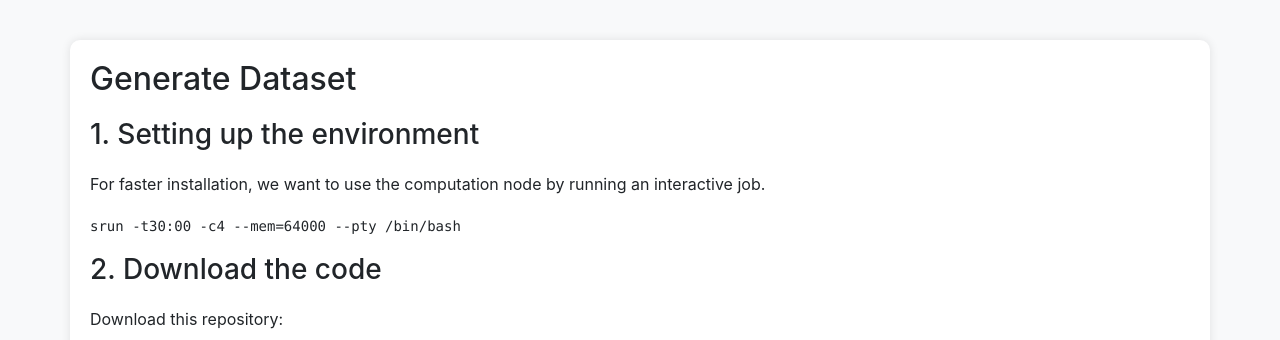
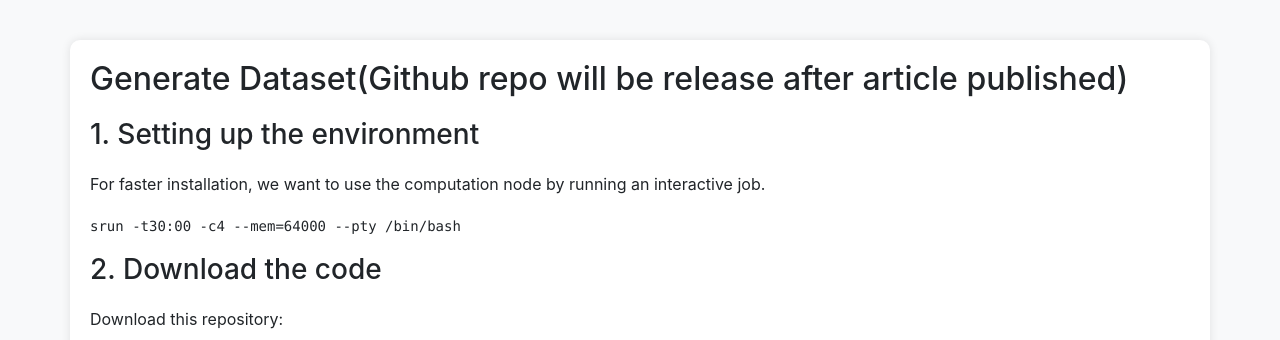
Before and after one commit to shirou10086/CoVision-Website-NYU-2023, a Flask app: page /tutorial in a window 1280 px wide. Shown: the part 86-426 px from the top of the page. Run offline with Flask 3, Linux system fonts and the light colour scheme; some libraries are stand-ins or nearby versions.

Commit message:
Update tutorial.html

```diff
--- a/templates/tutorial.html
+++ b/templates/tutorial.html
@@ -100,7 +100,7 @@
   </nav>
 
   <div class="container">
-      <h2>Generate Dataset</h2>
+      <h2>Generate Dataset(Github repo will be release after article published)</h2>
 
       <h3>1. Setting up the environment</h3>
       <p>For faster installation, we want to use the computation node by running an interactive job.</p>
```
